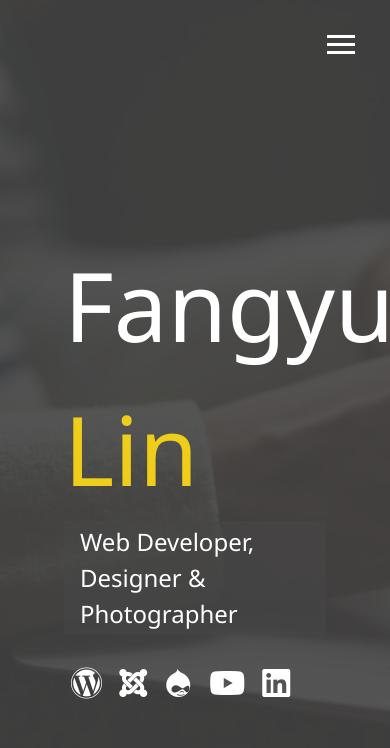
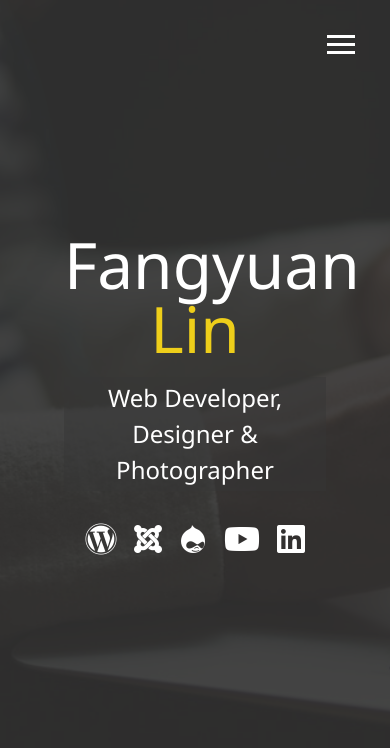
Before and after one commit to VinciLin/portfolio, a website: page dist/index.html in a window 390 px wide. Drawn offline with Linux system fonts and the light colour scheme.

Commit message:
Added media queries and made menu overlay resposive

```diff
--- a/scss/_config.scss
+++ b/scss/_config.scss
@@ -1,4 +1,4 @@
-$primary-color:#444;
+$primary-color:rgb(50, 50, 50);
 $secondary-color:#eece1a;
 $show-home-image: true;
 $home-image: url(../img/background.jpg);
@@ -27,3 +27,28 @@ $background-opacity: 0.9;
         }
     }
 }
+
+// Media Query Minxins
+@mixin mediaSm {
+    @media screen and (max-width: 500px) {
+        @content;
+    }
+}
+
+@mixin mediaMd {
+    @media screen and (max-width: 768px) {
+        @content;
+    }
+}
+
+@mixin mediaLg {
+    @media screen and (min-windth: 769px) and (max-width: 1170px) {
+        @content;
+    }
+}
+
+@mixin mediaXl {
+    @media screen and (min-width: 1171px) {
+        @content;
+    }
+}
--- /dev/null
+++ b/scss/_mobile.scss
@@ -0,0 +1,52 @@
+// Widescreens
+@include mediaXl {}
+
+// Destops & laptops
+@include mediaLg {}
+
+// Tablets & small laptops
+@include mediaMd {
+    main {
+        align-items: center;
+        text-align: center;
+        .lg-heading {
+            line-height: 1;
+            margin-bottom: 1rem;
+        }
+        h1.lg-heading {
+            font-size: 4rem;
+        }
+    }
+    ul.menu-nav,
+    div.menu-branding {
+        float: none;
+        width: 100%;
+        min-height: 0;
+        &.show {
+            transform: translate3d(0, 0, 0);
+        }
+    }
+    .menu-nav {
+        height: 75vh;
+        transform: translate3d(-100%, 0, 0);
+        font-size: 24px;
+    }
+    .menu-branding {
+        height: 25vh;
+        transform: translate3d(100%, 0, 0);
+        .portrait {
+            background: url(../img/portrait_small.jpg);
+            background-size: cover;
+            background-position: center;
+            width: 150px;
+            height: 150px;
+        }
+    }
+}
+
+//smartphones
+@include mediaSm {
+    main#home h1 {
+        margin-top: 10vh;
+    }
+}
--- a/scss/main.scss
+++ b/scss/main.scss
@@ -1,5 +1,6 @@
 @import 'config';
 @import 'menu';
+@import 'mobile';
 * {
     box-sizing: border-box;
 }
```
Also changed, not shown: dist/css/main.css, dist/img/portrait_small.jpg (added), 1 other file.
